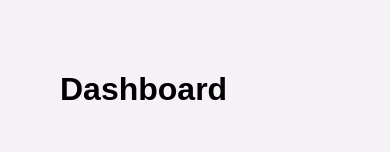
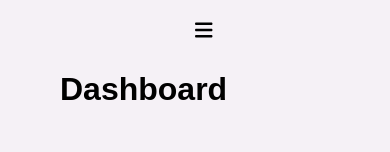
Before and after one commit to vilinh/task-management, a React (Create React App) app in the folder frontend/: page / in a window 390 px wide. Shown: the top 152 px of the page. Built offline with nearby package versions, Linux system fonts and the light colour scheme; the HTML template or start-up script is replaced by a standard one.

Commit message:
sidemenu

```diff
--- a/frontend/src/pages/Home/Home.jsx
+++ b/frontend/src/pages/Home/Home.jsx
@@ -3,11 +3,16 @@ import { Sidebar } from "../../components/Sidebar/Sidebar";
 import { Panel } from "../../components/Panel/Panel";
 import { TodoPanel } from "../../components/TodoPanel/TodoPanel";
 import { Footer } from "../../components/footer/Footer";
+import { FontAwesomeIcon } from "@fortawesome/react-fontawesome";
+import { faBars, faCaretRight, faHamburger } from "@fortawesome/free-solid-svg-icons";
 
 export const Home = () => {
   return (
     <div className="homeContainer">
       <div className="homeWrapper">
+        <div className="navBar">
+          <FontAwesomeIcon className="sideMenu" icon={faBars} />
+        </div>
         <Sidebar className="sideBar" />
         <div className="dashBoard">
           <div className="dashboard-left">
--- a/frontend/src/pages/Home/home.css
+++ b/frontend/src/pages/Home/home.css
@@ -12,6 +12,10 @@
 .sideBar {
     flex: 1;
     filter: drop-shadow(4px 10px 4px #f3ecf4);
+}
+
+.sideMenu {
+    display: none;
 }
 
 .dashBoard {
@@ -77,6 +81,22 @@
         flex-direction: column;
     }
 
+    .sideMenu {
+        display: block;
+        position: fixed;
+        top: 20px;
+        left:50%;
+        right: 50%;
+        font-size: 20px;
+        color: black;
+        cursor: pointer;
+        z-index: 999;
+    }
+
+    .sideMenu:hover {
+        color: gray;
+    }
+
     .dashboard-right {
         padding: 20px 0px;
     }
```
